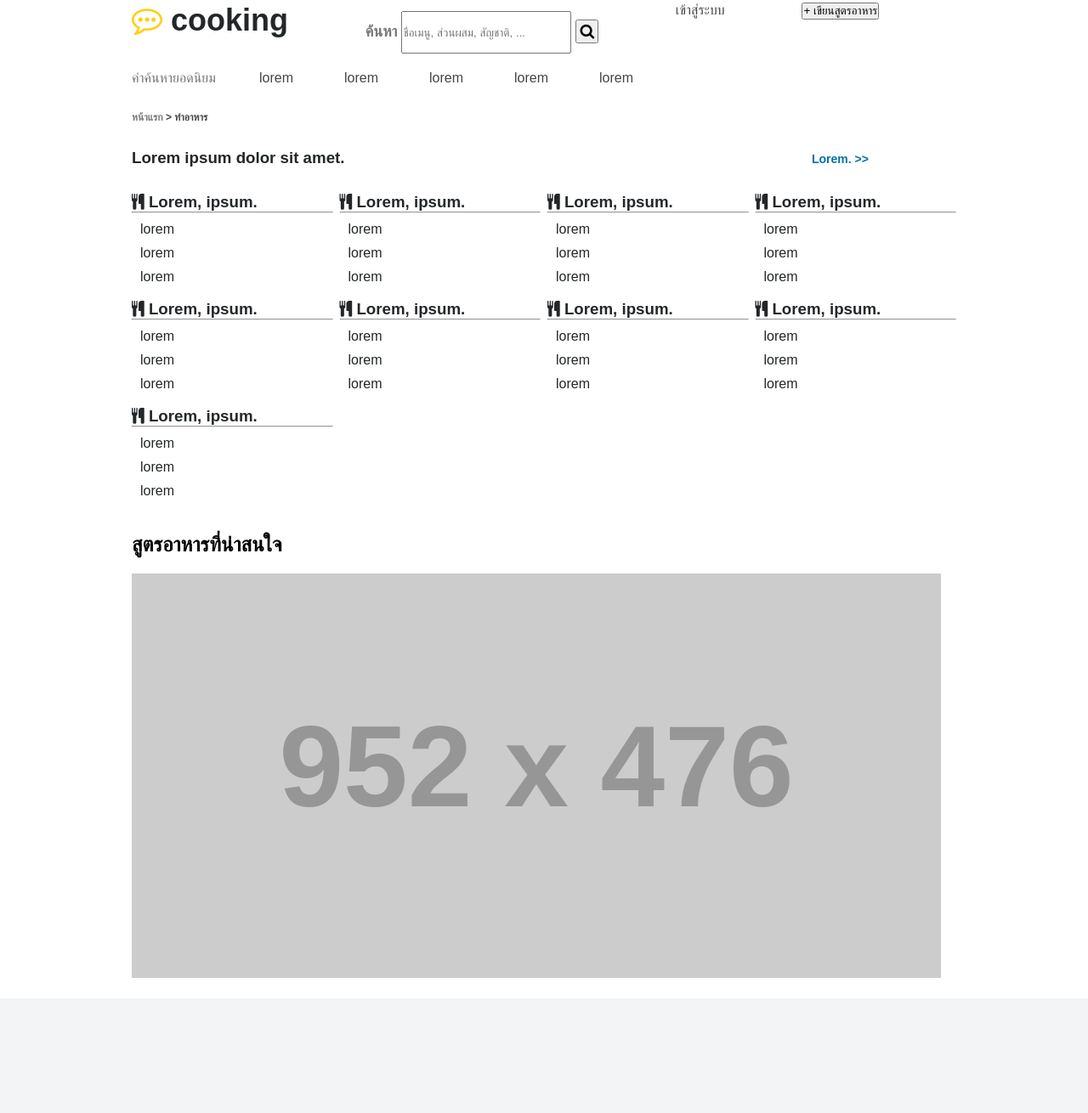
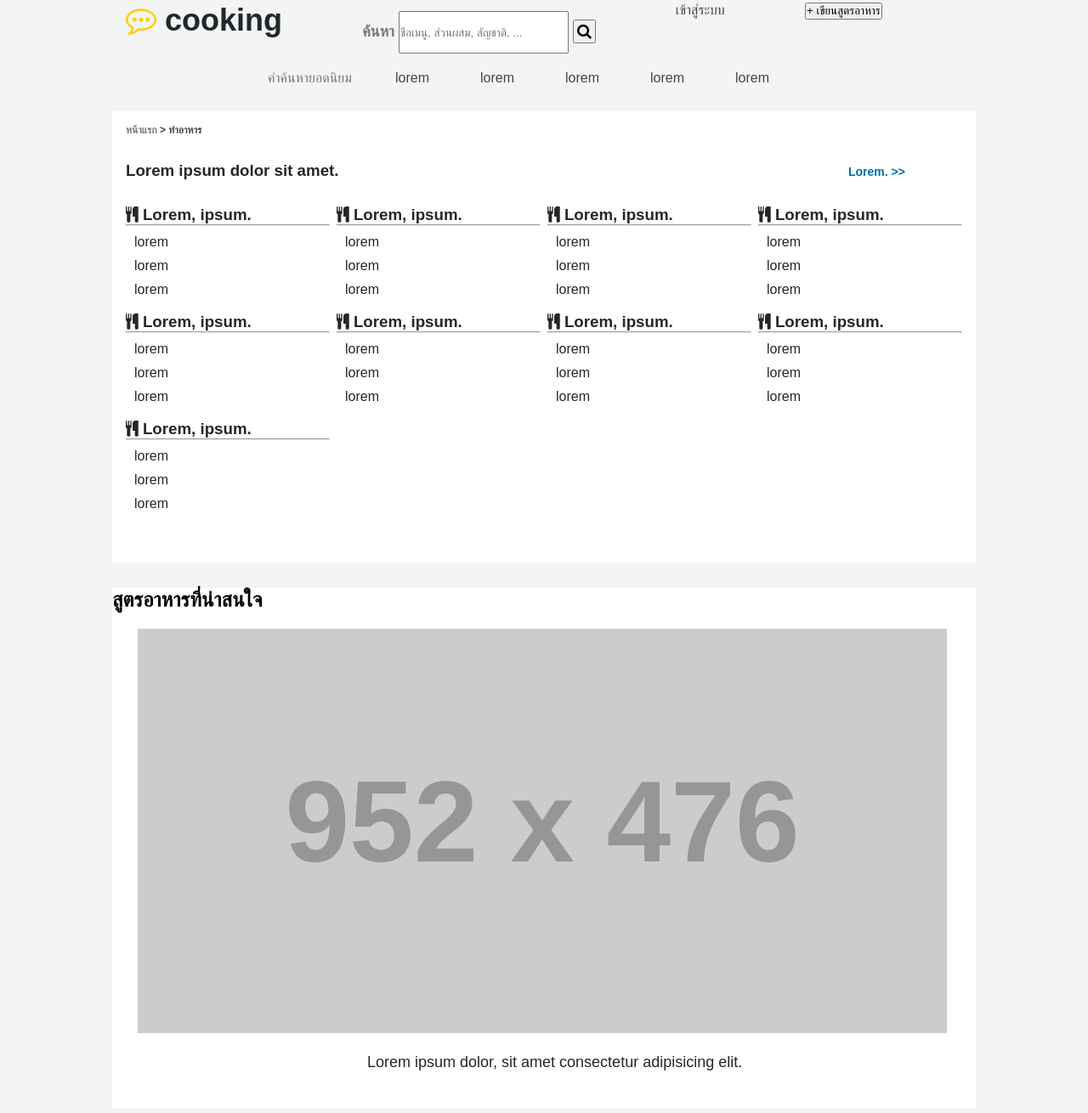
Before and after one commit to kalyssawara/Homework_codecamp_05, a plain HTML site: page wongnai.html in a window 1280 px wide. Shown: the part 50-1360 px from the top of the page at 85% size. Before the commit the page ends 1255 px from the top, so only its background shows below. Drawn offline with Linux system fonts and the light colour scheme; placeholder pictures from the web are drawn by us.

Commit message:
edit layout mockup website Wongnai

```diff
--- a/wongnai.html
+++ b/wongnai.html
@@ -21,15 +21,16 @@
         }
 
         /* Heading */
-        .container {
-            width: 100%;
-            height: auto;
+        /* .container {
+            width: 1113px;
+            height: 150;
             background-color: #fff;
-        }
+            padding: 8px 72px;
+        } */
 
         .container-head {
-            width: 970px;
-            height: auto;
+            width: 984px;
+            height: 150px;
             margin: 0 auto;
         }
 
@@ -83,6 +84,7 @@
             display: grid;
             grid-template-columns: 150px 100px 100px 100px 100px 100px;
             margin: 20px auto;
+            justify-content: center;
         }
 
         .nav-item p {
@@ -96,10 +98,11 @@
 
         /* Content */
         .container2 {
-            width: 970px;
-            height: auto;
+            width: 984px;
+            height: 500px;
             background-color: #fff;
             margin: 30px auto;
+            padding: 16px;
         }
 
         h6 {
@@ -127,6 +130,7 @@
             color: #0070a8;
             font-size: 14px;
             text-decoration: none;
+            padding: 50px;
         }
 
         .content-grid {
@@ -146,14 +150,21 @@
         }
 
         .container3 {
-            width: 970px;
-            height: auto;
+            width: 1016px;
+            height: 612px;
             background-color: #fff;
             margin: 30px auto;
         }
 
         img {
-            margin: 20px auto;
+            margin: 20px 0 20px 30px;
+        }
+
+        .a-content {
+            text-decoration: none;
+            color: #232729;
+            font-size: 18px;
+            margin: 20px 0 20px 300px;
         }
     </style>
 </head>
@@ -324,6 +335,7 @@
             <div class="container3">
                 <h2>สูตรอาหารที่น่าสนใจ</h2>
                 <img src="https://via.placeholder.com/952x476">
+                <a class="a-content" href="#">Lorem ipsum dolor, sit amet consectetur adipisicing elit.</a>
             </div>
         </section>
     </div>
```
